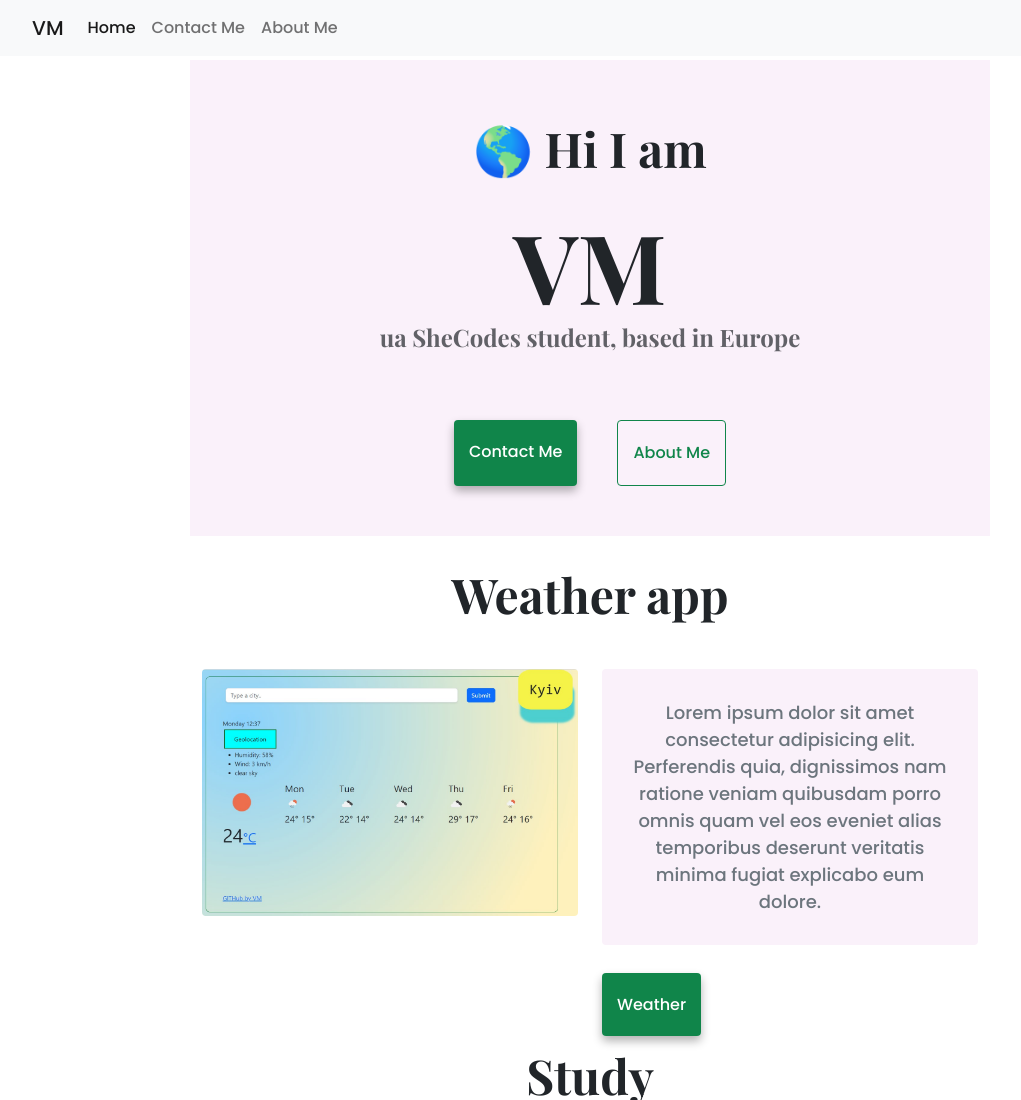
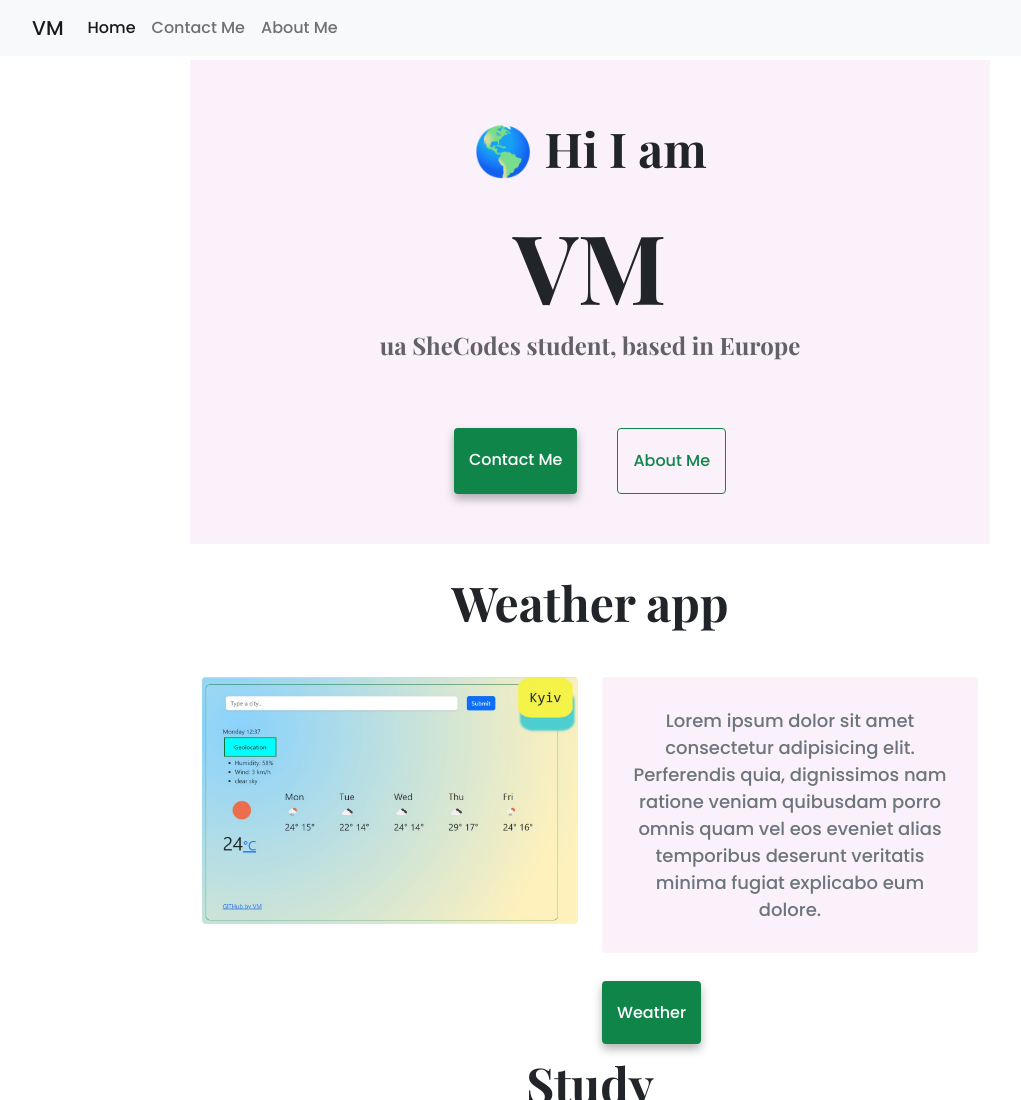
Before and after one commit to VMevamax/multiple-pages, a plain HTML site: page index.html in a window 1280 px wide. Shown: the top 1100 px of the page, without its empty margins (50-1071 px from the left). Drawn offline with nearby package versions, Linux system fonts and the light colour scheme.

Commit message:
margin and padding

```diff
--- a/style.css
+++ b/style.css
@@ -2,26 +2,25 @@
   --primary-color: #10854a;
   --secondary-color: #faf1fa;
   --box-shadow: 0 5px 10px rgba(0, 0, 0, 0.3);
-   --heading-font-family: "Playfair Display", serif;
+  --heading-font-family: "Playfair Display", serif;
   --default-font-family: "Poppins", sans-serif;
 }
 .hero {
   background: var(--secondary-color);
   text-align: center;
-  padding: 30px 150px;
+  padding: 30px 10px;
 }
 body {
   margin: 60px auto;
   max-width: 800px;
-   font-family: var(--default-font-family);
+  font-family: var(--default-font-family);
 }
 
 h1,
 h2,
 h3 {
   text-align: center;
-  margin: 0;
-   font-family: var(--heading-font-family);
+  font-family: var(--heading-font-family);
   font-weight: bold;
 }
 
@@ -38,7 +37,6 @@ h2 {
 h3 {
   font-size: 24px;
   opacity: 0.7;
-
 }
 
 p {
@@ -118,7 +116,6 @@ p {
     text-align: center;
   }
 
-
   .project-link {
     display: block;
     text-align: center;
```
